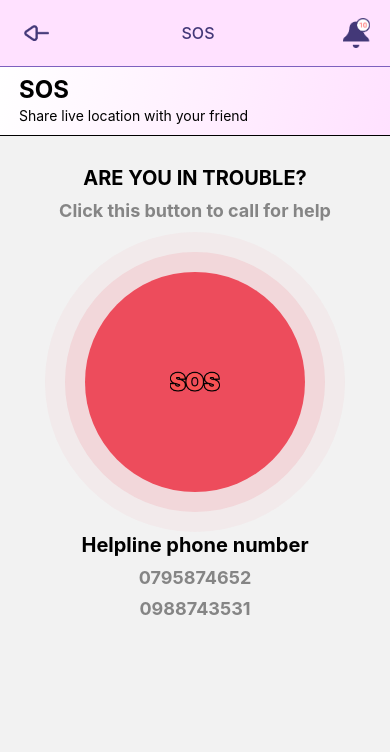
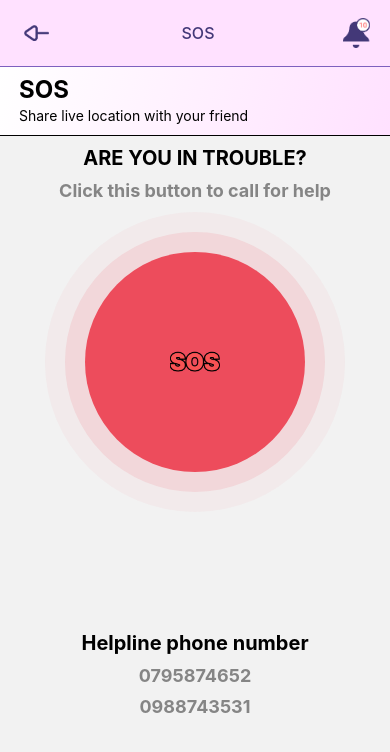
Before and after one commit to duytan177/katenai-shield, a React Native app: screen /SosMain in a window 390 px wide. Shown: the top 752 px of the page. Built offline with nearby package versions, Linux system fonts and the light colour scheme.

Commit message:
update ui

```diff
--- a/src/screens/SosScreen/SosMain.tsx
+++ b/src/screens/SosScreen/SosMain.tsx
@@ -38,7 +38,7 @@ const SosMain = ({ route }: any) => {
 
   const closeModalSendLocal = () => {
     setModalVisibleSendLocal(false);
-    navigation.navigate("SosMapHelp")
+    navigation.navigate("SosMapHelp");
   };
   return (
     <SafeAreaView edges={["top"]} style={styles.container}>
@@ -106,9 +106,11 @@ const SosMain = ({ route }: any) => {
             }}
           />
         </TouchableOpacity>
-        <Text style={styles.title}>Helpline phone number</Text>
-        <Text style={styles.subTitle}>0795874652</Text>
-        <Text style={styles.subTitle}>0988743531</Text>
+        <View style={styles.textContainer}>
+          <Text style={styles.title}>Helpline phone number</Text>
+          <Text style={styles.subTitle}>0795874652</Text>
+          <Text style={styles.subTitle}>0988743531</Text>
+        </View>
       </View>
 
       {!isModalVisibleSendLocal && (
@@ -138,9 +140,14 @@ const styles = StyleSheet.create({
   bodySos: {
     flex: 1,
     flexDirection: "column",
-    marginTop: 30,
+    marginTop: 10,
     justifyContent: "flex-start",
     alignItems: "center",
+  },
+  textContainer: {
+    flex: 1,
+    justifyContent: "center",
+    alignItems: "center"
   },
   title: {
     fontSize: 20,
```
